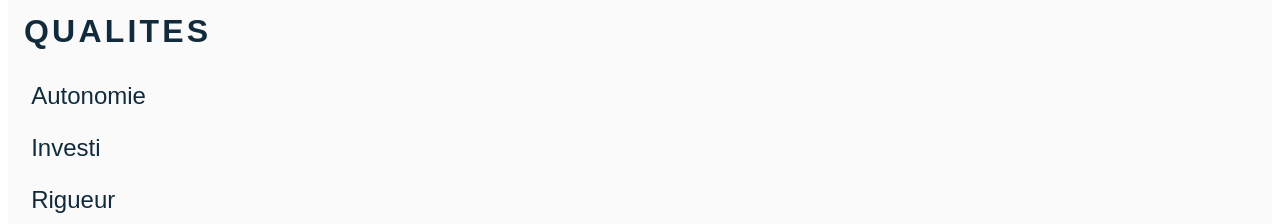
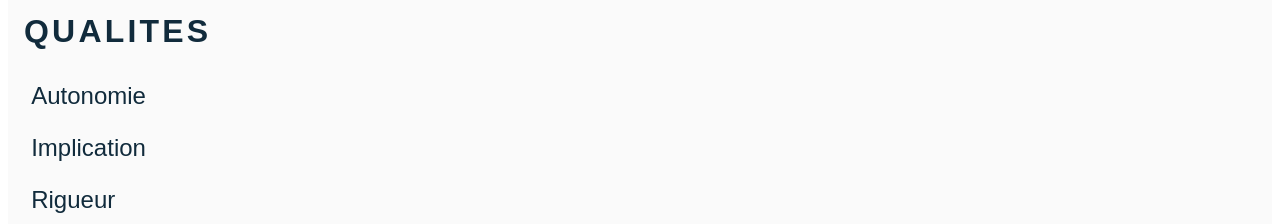
Before and after one commit to MassylHaddad/nextjs, a Next.js app: page /resume in a window 1280 px wide. Shown: the part 780-1004 px from the top of the page. Built offline with nearby package versions, Linux system fonts and the light colour scheme.

Commit message:
revisited implication

```diff
--- a/pages/resume.tsx
+++ b/pages/resume.tsx
@@ -32,7 +32,7 @@ export default function Home() {
           <p className="text"><i className="fa fa-map-marker" aria-hidden="true"></i> 9 rue Germaine Tailleferre, 94110 Arcueil</p>
           <hr /><p className="titre">QUALITES</p>
           <p className="text">Autonomie</p>
-          <p className="text">Investi</p>
+          <p className="text">Implication</p>
           <p className="text">Rigueur</p>
           <p className="text">Travail d'équipe</p>
           <hr /><p className="titre">LANGUES</p>
```
